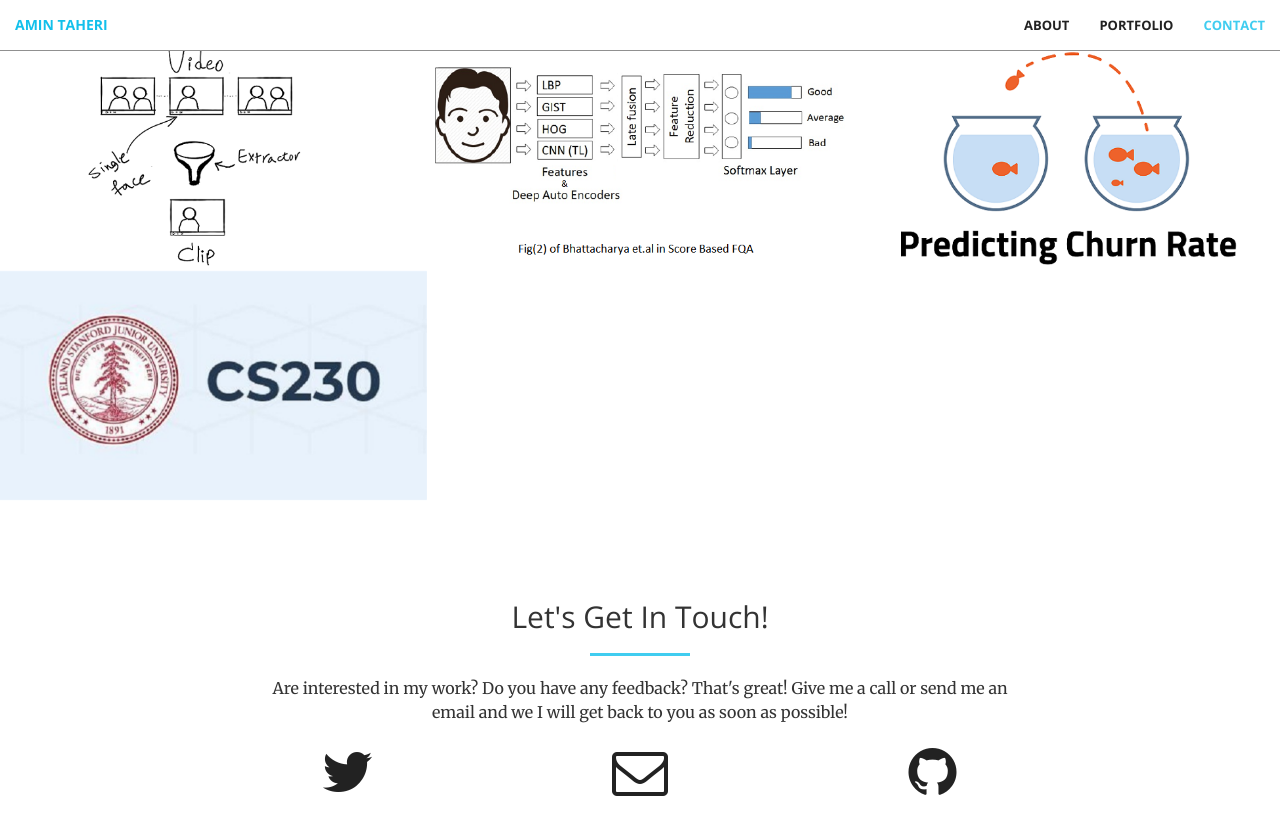
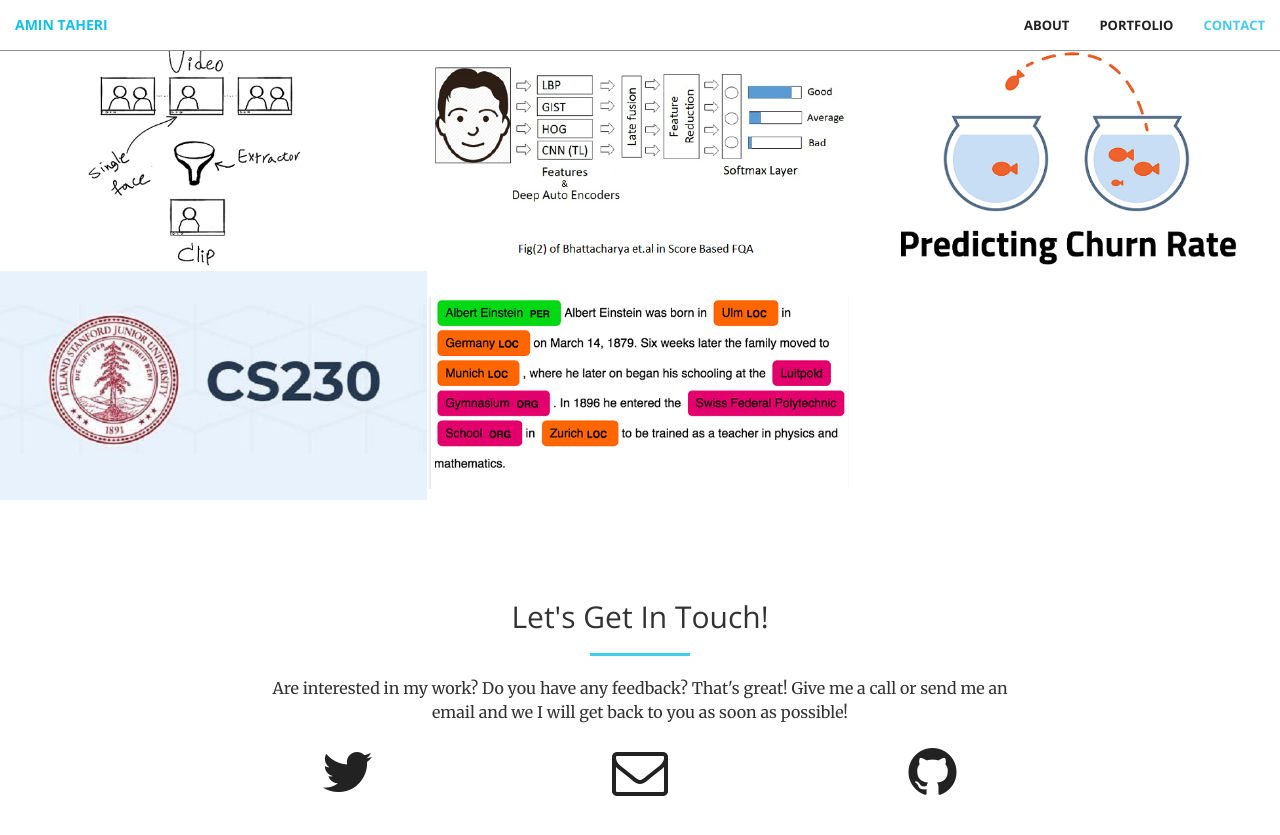
Before and after one commit to AminTaheri23/AminTaheri23.github.io, a Jekyll site: the page built from index.html, in a window 1280 px wide and 900 px high, scrolled down 1179 px. Shown: the top 835 px of the window. Built offline with Jekyll 4.4.1, drawn with Linux system fonts in a browser that asks for light colours.

Commit message:
ner proj

```diff
--- a/_includes/portfolio.html
+++ b/_includes/portfolio.html
@@ -61,22 +61,23 @@
                     </div>
                 </a>
             </div>
-            <!--
+
             <div class="col-lg-4 col-sm-6">
-                <a href="#" class="portfolio-box">
-                    <img src="img/portfolio/5.jpg" class="img-responsive" alt="">
+                <a href="https://github.com/AminTaheri23/Deep-Persian-NER" class="portfolio-box">
+                    <img src="img/portfolio/ner.png" class="img-responsive" alt="">
                     <div class="portfolio-box-caption">
                         <div class="portfolio-box-caption-content">
                             <div class="project-category text-faded">
-                                Category
+                                Deep NLP
                             </div>
                             <div class="project-name">
-                                Project Name
+                                Persian NER Deep Learning
                             </div>
                         </div>
                     </div>
                 </a>
             </div>
+            <!--
             <div class="col-lg-4 col-sm-6">
                 <a href="#" class="portfolio-box">
                     <img src="img/portfolio/6.jpg" class="img-responsive" alt="">
```
Also changed, not shown: img/portfolio/ner.png (added).
